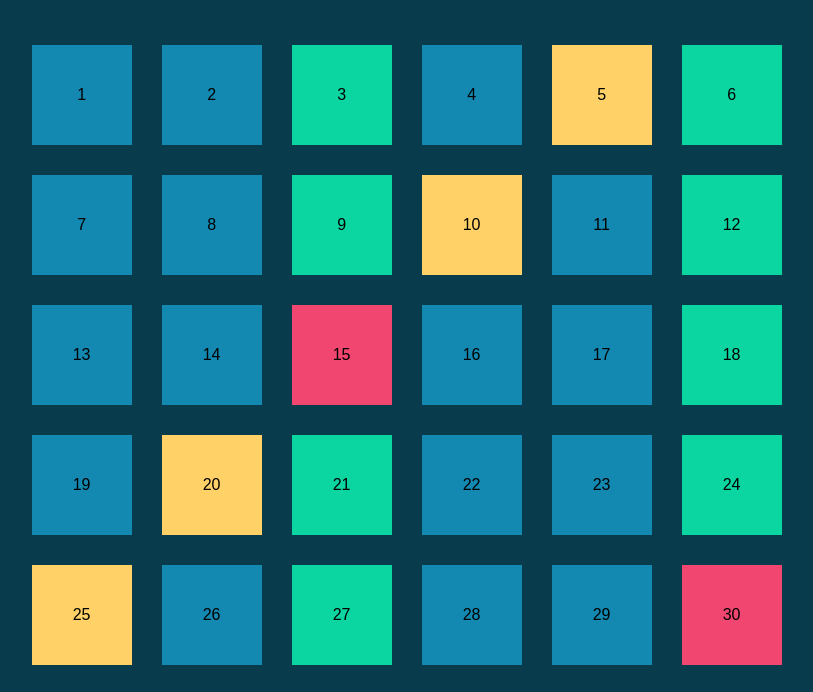
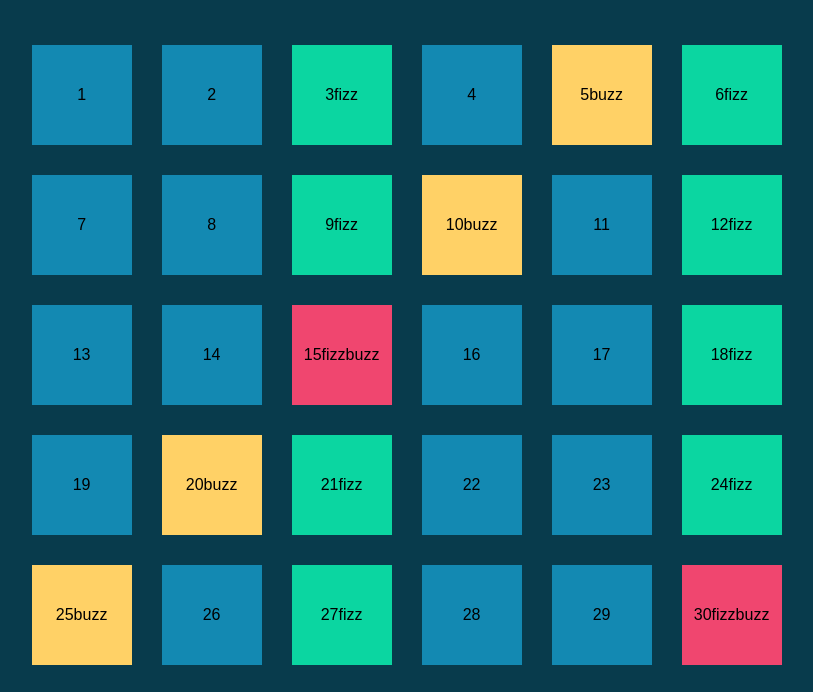
Before and after one commit to R3n1t0/-js-fizzbuzzdom, a plain HTML site: page index.html in a window 1280 px wide. Shown: the part 95-787 px from the top of the page, without its empty margins (181-994 px from the left). Drawn offline with Linux system fonts and the light colour scheme.

Commit message:
else and else if

```diff
--- a/js/script.js
+++ b/js/script.js
@@ -1,5 +1,6 @@
 const container = document.querySelector(".container");
 const limit = 104;
+
 const dividFizz = 3
 const dividBuzz = 5
 const dividFizzBuzz = 15
@@ -7,18 +8,30 @@ const dividFizzBuzz = 15
 for (let i=1; i <= limit; i++){
   const boxRl = document.createElement('div');
   boxRl.className = 'box';
+  container.append(boxRl);
   boxRl.append(i);
-  container.append(boxRl)
 
-  if(!(i % dividFizz)){
+  if(!(i % dividFizz) && (i % dividBuzz)){
     boxRl.classList.add("box-fizz");
+    const fizz = ("fizz");
+
+    boxRl.append(fizz)
+
+  }else if(!(i % dividBuzz) && (i % dividFizzBuzz)){
+    boxRl.classList.add("box-buzz");
+
+    const buzz = ("buzz");
+    boxRl.append(buzz);
+
+
+  }else if(!(i % dividFizzBuzz)){
+    boxRl.classList.remove("box-fizz");
+    boxRl.classList.remove("box-buzz");
+    boxRl.classList.add("box-fizz-buzz");
+
+    console.log("boxRl");
+    const fizzBuzz = ("fizzbuzz");
+    boxRl.append(fizzBuzz);
   }
 
-  if(!(i % dividBuzz)){
-    boxRl.classList.add("box-buzz");
-  }
-
-  if(!(i % dividFizzBuzz)){
-    boxRl.classList.add("box-fizz-buzz");
-  }
 }
```
Also changed, not shown: css/style.css (line endings or trailing spaces).
